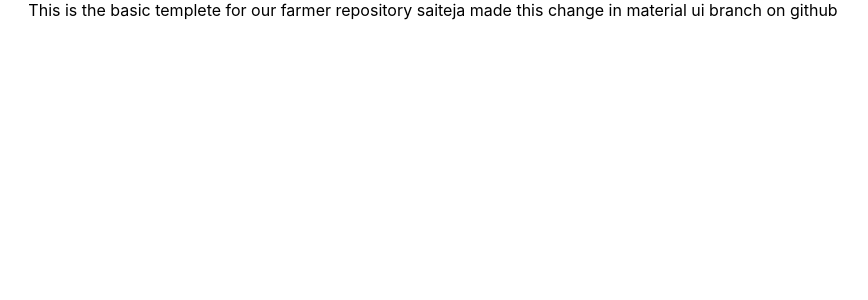
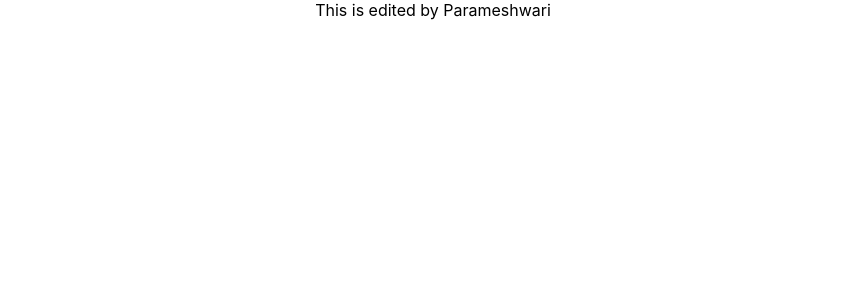
Before and after one commit to 44donin/farmrep, a React (Create React App) app: page / in a window 1280 px wide. Shown: the top 300 px of the page, without its empty margins (207-1075 px from the left). Built offline with nearby package versions, Linux system fonts and the light colour scheme.

Commit message:
Update App.js

```diff
--- a/src/App.js
+++ b/src/App.js
@@ -4,9 +4,7 @@ import './App.css';
 function App() {
   return (
     <div className="App">
-        This is the basic templete for our farmer repository
-
-        saiteja made this change in material ui branch on github
+        This is edited by Parameshwari
 
     </div>
   );
```
